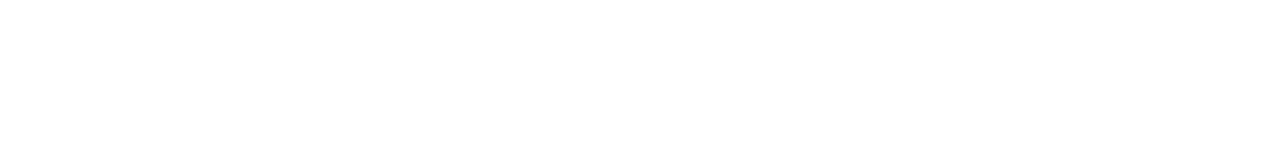
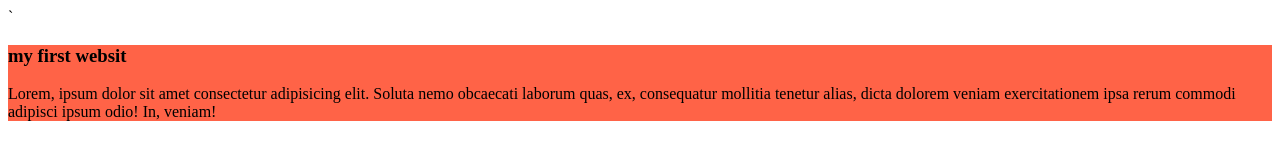
Before and after one commit to nesaruddin12/my-simple-websit, a plain HTML site: page index.html in a window 1280 px wide. Drawn offline with Linux system fonts and the light colour scheme.

Commit message:
added the first blog

```diff
--- a/index.html
+++ b/index.html
@@ -4,8 +4,12 @@
   <meta charset="UTF-8">
   <meta name="viewport" content="width=device-width, initial-scale=1.0">
   <title>my simple websit</title>
+  <link rel="stylesheet" href="styles/blog.css">`
 </head>
 <body>
-
+  <div>
+    <h3>my first websit</h3>
+     <p>Lorem, ipsum dolor sit amet consectetur adipisicing elit. Soluta nemo obcaecati laborum quas, ex, consequatur mollitia tenetur alias, dicta dolorem veniam exercitationem ipsa rerum commodi adipisci ipsum odio! In, veniam!</p>
+  </div>
 </body>
 </html>
--- /dev/null
+++ b/styles/blog.css
@@ -0,0 +1,3 @@
+div{
+  background-color: tomato;
+}
```
